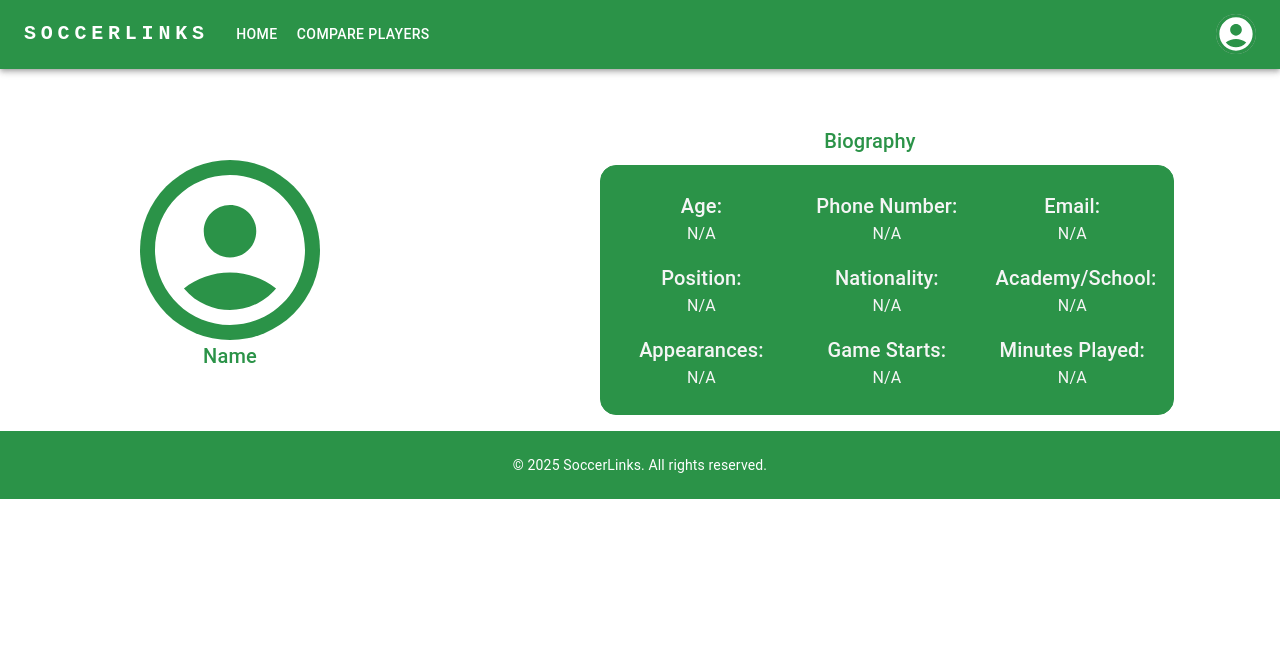
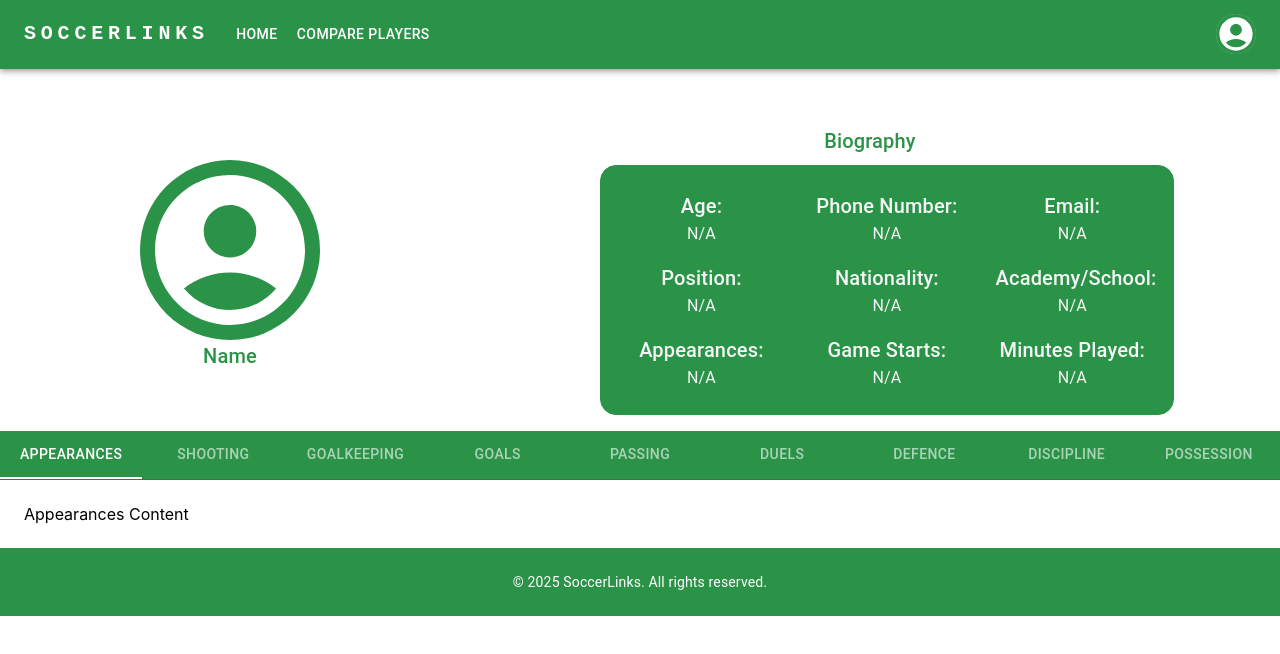
Before and after one commit to asayenju/soccerLink, a React (Create React App) app in the folder frontend/: page / in a window 1280 px wide. Shown: the top 654 px of the page. Built offline with nearby package versions, Linux system fonts and the light colour scheme.

Commit message:
Add a tab bar to display statistics

```diff
--- a/frontend/src/components/PlayerProfile.js
+++ b/frontend/src/components/PlayerProfile.js
@@ -3,6 +3,7 @@ import { Box, Avatar, Typography, Grid } from '@mui/material';
 import AccountCircleIcon from '@mui/icons-material/AccountCircle';
 import ResponsiveAppBar from './Header';
 import Footer from './footer';
+import BasicTabs from './reactTab';
 
 const PlayerProfile = ({ name, age, position, email, phonenumber, nationality, academy, photoUrl, Appearances, gamestarts, minutesplayed }) => {
   return (
@@ -77,6 +78,7 @@ const PlayerProfile = ({ name, age, position, email, phonenumber, nationality, a
           </Box>
         </Grid>
       </Box>
+      <BasicTabs />
       <Footer/>
     </div>
   );
--- /dev/null
+++ b/frontend/src/components/reactTab.js
@@ -0,0 +1,94 @@
+import * as React from 'react';
+import PropTypes from 'prop-types';
+import Tabs from '@mui/material/Tabs';
+import Tab from '@mui/material/Tab';
+import Box from '@mui/material/Box';
+
+function CustomTabPanel(props) {
+  const { children, value, index, ...other } = props;
+
+  return (
+    <div
+      role="tabpanel"
+      hidden={value !== index}
+      id={`simple-tabpanel-${index}`}
+      aria-labelledby={`simple-tab-${index}`}
+      {...other}
+    >
+      {value === index && <Box sx={{ p: 3 }}>{children}</Box>}
+    </div>
+  );
+}
+
+CustomTabPanel.propTypes = {
+  children: PropTypes.node,
+  index: PropTypes.number.isRequired,
+  value: PropTypes.number.isRequired,
+};
+
+function a11yProps(index) {
+  return {
+    id: `simple-tab-${index}`,
+    'aria-controls': `simple-tabpanel-${index}`,
+  };
+}
+
+export default function BasicTabs() {
+  const [value, setValue] = React.useState(0);
+
+  const handleChange = (event, newValue) => {
+    setValue(newValue);
+  };
+
+  return (
+    <Box sx={{ width: '100%' }}>
+      <Box sx={{ borderBottom: 1, borderColor: 'divider', backgroundColor: '#2b9348' }}>
+        <Tabs
+          value={value}
+          onChange={handleChange}
+          aria-label="basic tabs example"
+          variant="fullWidth"
+          textColor="inherit"
+          TabIndicatorProps={{ style: { backgroundColor: 'white' } }}
+        >
+          <Tab label="Appearances" {...a11yProps(0)} sx={{ flexGrow: 1, color: 'white' }} />
+          <Tab label="Shooting" {...a11yProps(1)} sx={{ flexGrow: 1, color: 'white' }} />
+          <Tab label="Goalkeeping" {...a11yProps(2)} sx={{ flexGrow: 1, color: 'white' }} />
+          <Tab label="Goals" {...a11yProps(3)} sx={{ flexGrow: 1, color: 'white' }} />
+          <Tab label="Passing" {...a11yProps(4)} sx={{ flexGrow: 1, color: 'white' }} />
+          <Tab label="Duels" {...a11yProps(5)} sx={{ flexGrow: 1, color: 'white' }} />
+          <Tab label="Defence" {...a11yProps(6)} sx={{ flexGrow: 1, color: 'white' }} />
+          <Tab label="Discipline" {...a11yProps(7)} sx={{ flexGrow: 1, color: 'white' }} />
+          <Tab label="Possession" {...a11yProps(8)} sx={{ flexGrow: 1, color: 'white' }} />
+        </Tabs>
+      </Box>
+      <CustomTabPanel value={value} index={0}>
+        Appearances Content
+      </CustomTabPanel>
+      <CustomTabPanel value={value} index={1}>
+        Shooting Content
+      </CustomTabPanel>
+      <CustomTabPanel value={value} index={2}>
+        Goalkeeping Content
+      </CustomTabPanel>
+      <CustomTabPanel value={value} index={3}>
+        Goals Content
+      </CustomTabPanel>
+      <CustomTabPanel value={value} index={4}>
+        Passing Content
+      </CustomTabPanel>
+      <CustomTabPanel value={value} index={5}>
+        Duels Content
+      </CustomTabPanel>
+      <CustomTabPanel value={value} index={6}>
+        Defence Content
+      </CustomTabPanel>
+      <CustomTabPanel value={value} index={7}>
+        Discipline Content
+      </CustomTabPanel>
+      <CustomTabPanel value={value} index={8}>
+        Possession Content
+      </CustomTabPanel>
+    </Box>
+  );
+}
```
